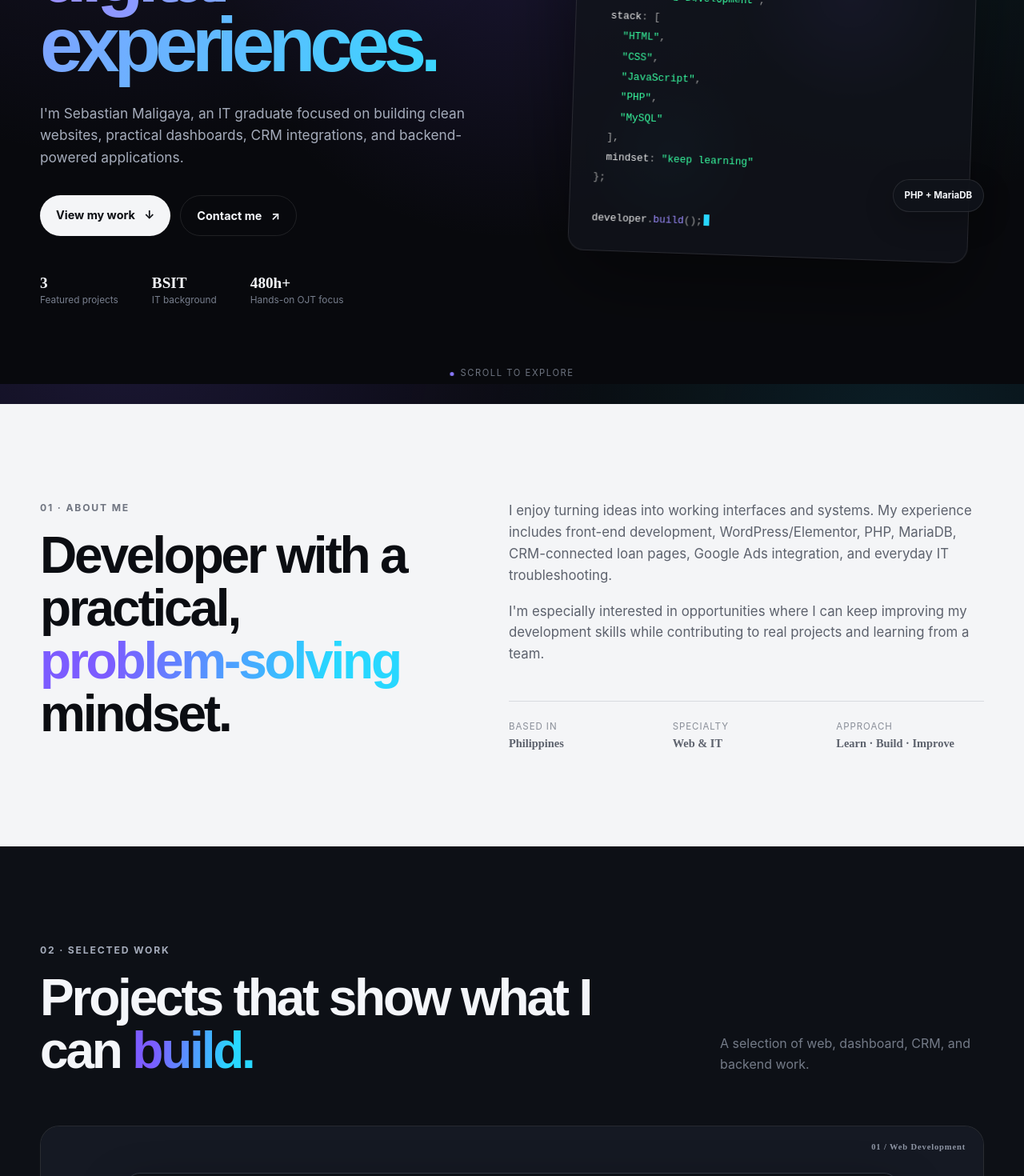
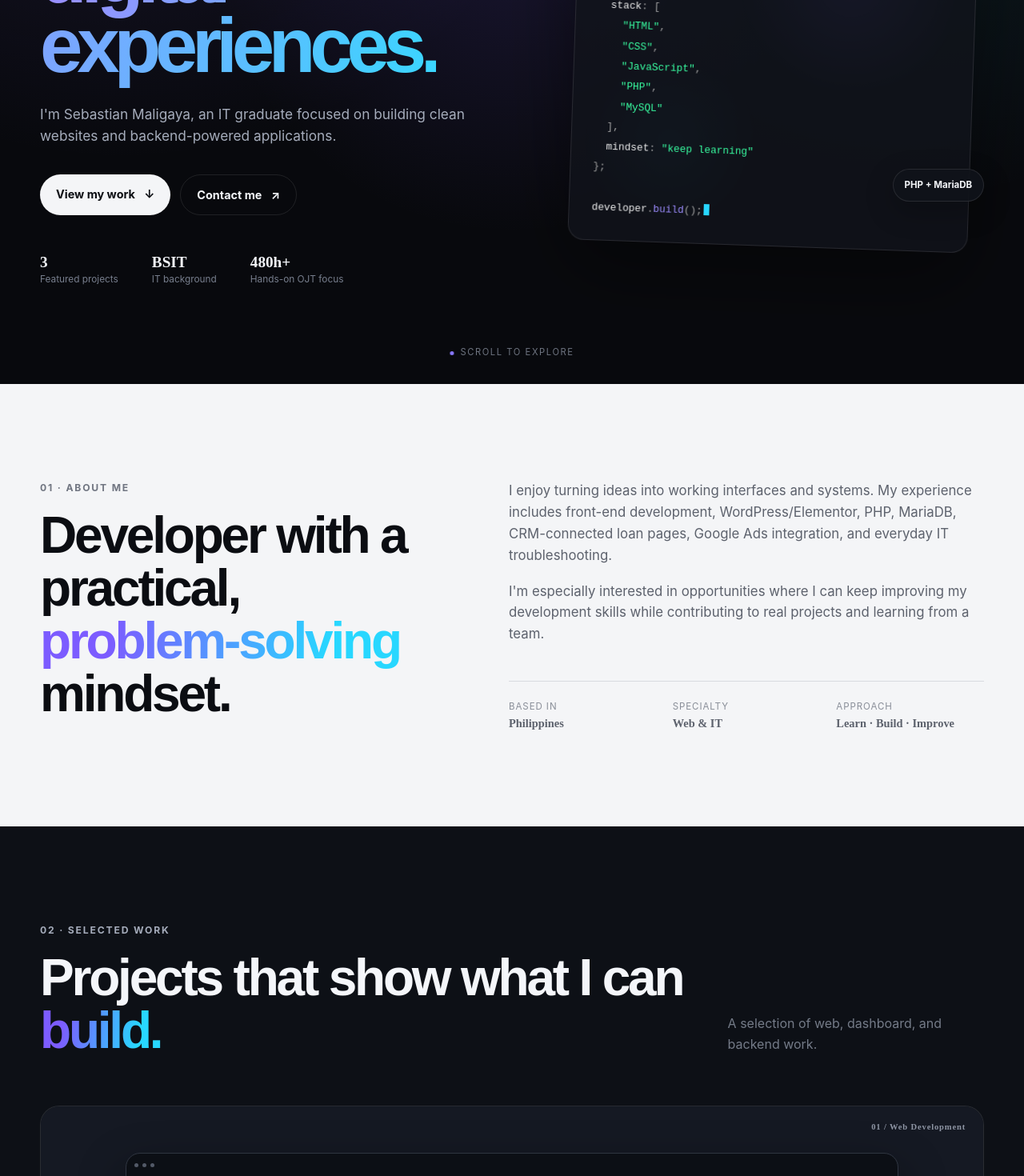
Before and after one commit to Bastiii333/MaligayaPortfolio, a React (Vite) app: page / in a window 1280 px wide. Shown: the part 320-1790 px from the top of the page at 80% size. Built offline with nearby package versions, Linux system fonts and the light colour scheme.

Commit message:
small changes about me

```diff
--- a/src/components/Hero/Hero.jsx
+++ b/src/components/Hero/Hero.jsx
@@ -29,7 +29,7 @@ export default function Hero() {
 
           <p className="hero-description">
             I&apos;m Sebastian Maligaya, an IT graduate focused on building clean
-            websites, practical dashboards, CRM integrations, and
+            websites and
             backend-powered applications.
           </p>
 
--- a/src/components/Projects/Projects.jsx
+++ b/src/components/Projects/Projects.jsx
@@ -23,7 +23,7 @@ export default function Projects({ projects = [] }) {
           </div>
 
           <p className="section-intro">
-            A selection of web, dashboard, CRM, and backend work.
+            A selection of web, dashboard, and backend work.
           </p>
         </Reveal>
 
```
